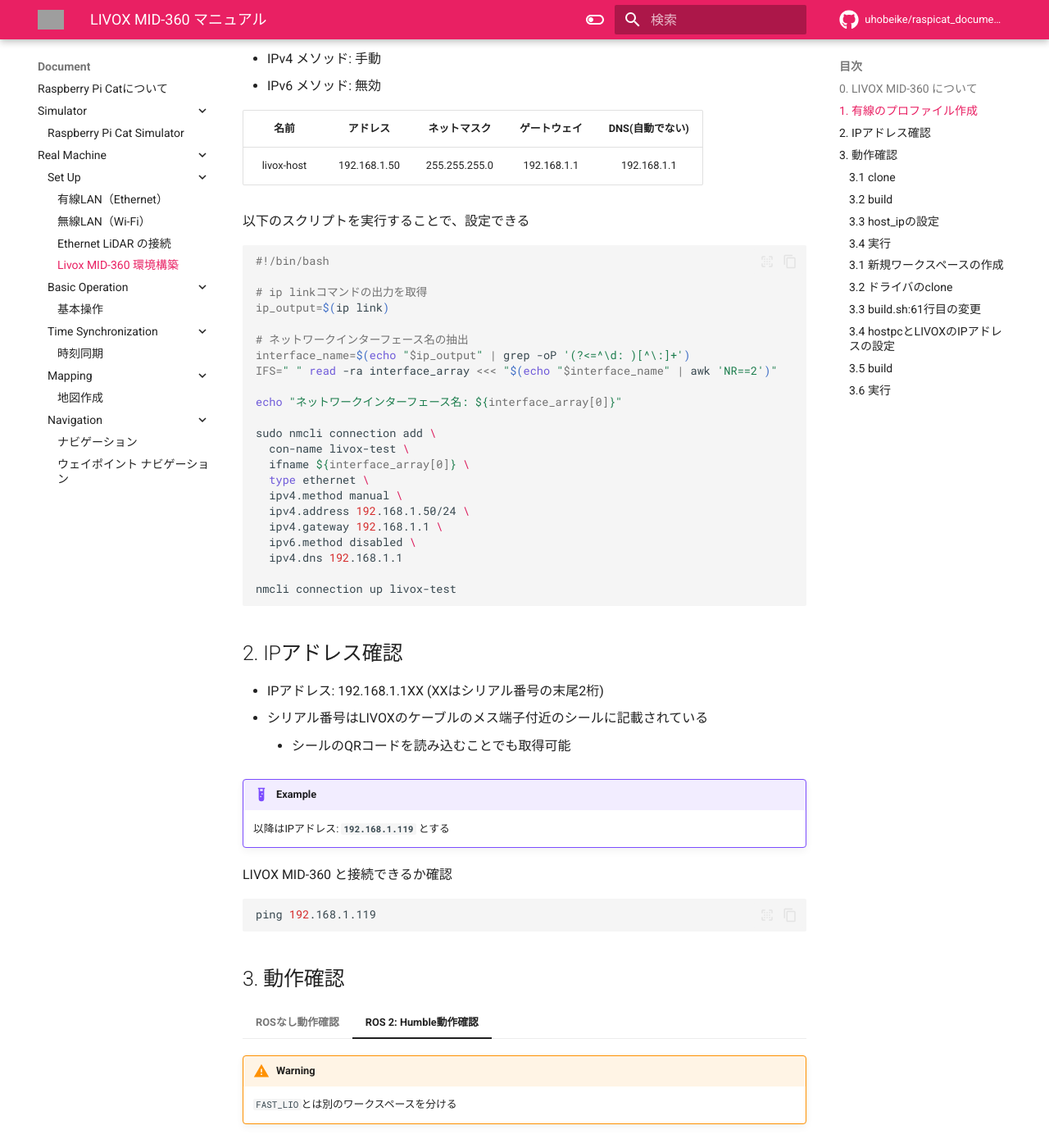
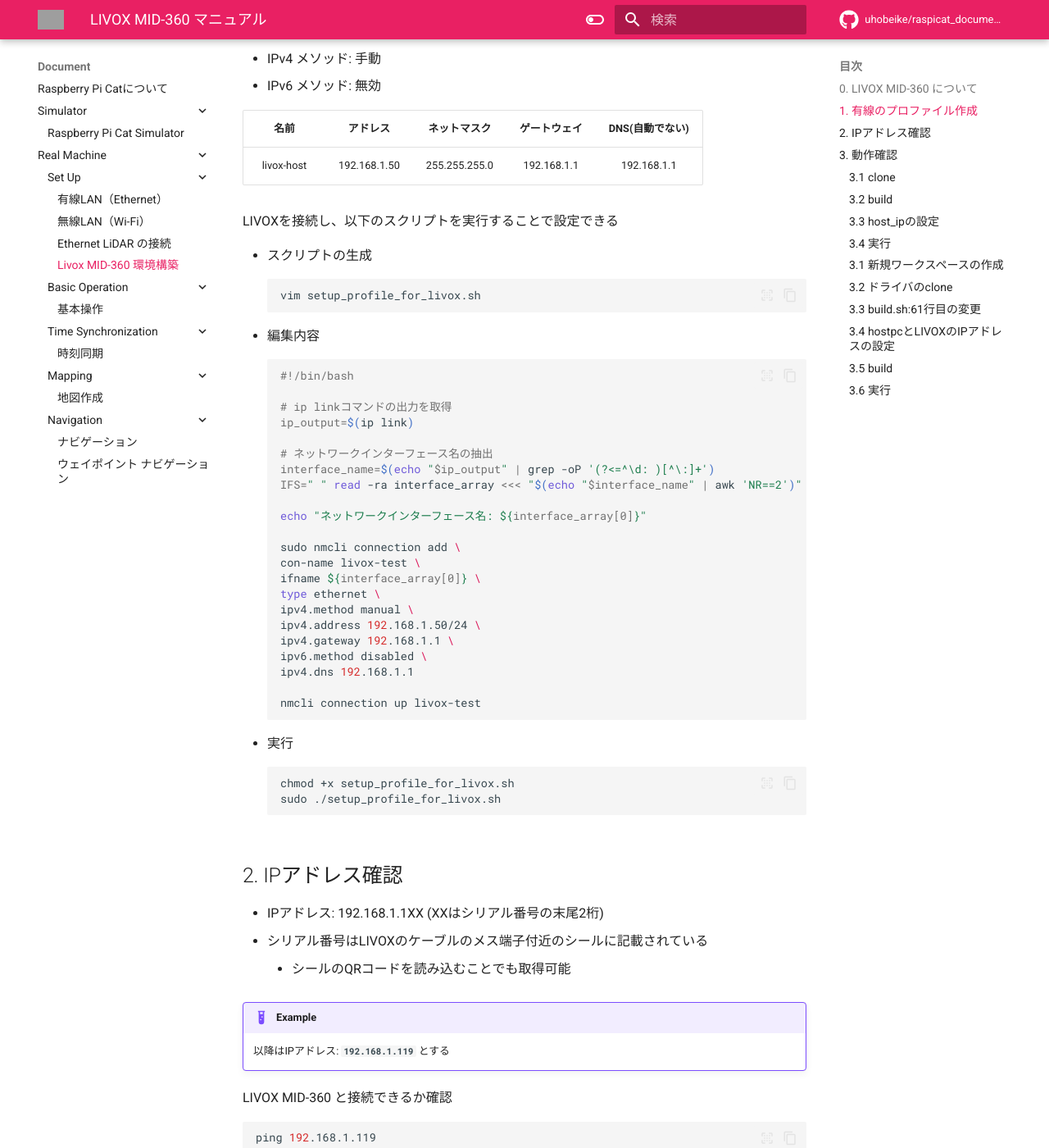
Before and after one commit to CIT-Autonomous-Robot-Lab/raspicat_documentation, an MkDocs documentation site: the page built from docs/document/real_machine/set_up/livox.md, in a window 1280 px wide and 1400 px high, scrolled down 479 px. Shown: the whole window at 82% size. Built offline with MkDocs 1.6.1 and Material for MkDocs 9.7.7, drawn with Linux system fonts in a browser that asks for light colours; comment, search, counter and statistics services are not loaded; grey boxes are pictures that could not be loaded.

Commit message:
Fix file-path for Livox-SDK2 and Add description of setup profile for livox

````diff
--- a/docs/document/real_machine/set_up/livox.md
+++ b/docs/document/real_machine/set_up/livox.md
@@ -27,31 +27,42 @@
 | :----: | :----: | :----: | :----: | :----: |
 | livox-host | 192.168.1.50 | 255.255.255.0 | 192.168.1.1 | 192.168.1.1 |
 
-以下のスクリプトを実行することで、設定できる
-```bash
-#!/bin/bash
+LIVOXを接続し、以下のスクリプトを実行することで設定できる
 
-# ip linkコマンドの出力を取得
-ip_output=$(ip link)
+- スクリプトの生成
+    ```bash
+    vim setup_profile_for_livox.sh
+    ```
+- 編集内容
+    ```bash
+    #!/bin/bash
 
-# ネットワークインターフェース名の抽出
-interface_name=$(echo "$ip_output" | grep -oP '(?<=^\d: )[^\:]+')
-IFS=" " read -ra interface_array <<< "$(echo "$interface_name" | awk 'NR==2')"
+    # ip linkコマンドの出力を取得
+    ip_output=$(ip link)
 
-echo "ネットワークインターフェース名: ${interface_array[0]}"
+    # ネットワークインターフェース名の抽出
+    interface_name=$(echo "$ip_output" | grep -oP '(?<=^\d: )[^\:]+')
+    IFS=" " read -ra interface_array <<< "$(echo "$interface_name" | awk 'NR==2')"
 
-sudo nmcli connection add \
-  con-name livox-test \
-  ifname ${interface_array[0]} \
-  type ethernet \
-  ipv4.method manual \
-  ipv4.address 192.168.1.50/24 \
-  ipv4.gateway 192.168.1.1 \
-  ipv6.method disabled \
-  ipv4.dns 192.168.1.1
+    echo "ネットワークインターフェース名: ${interface_array[0]}"
 
-nmcli connection up livox-test
-```
+    sudo nmcli connection add \
+    con-name livox-test \
+    ifname ${interface_array[0]} \
+    type ethernet \
+    ipv4.method manual \
+    ipv4.address 192.168.1.50/24 \
+    ipv4.gateway 192.168.1.1 \
+    ipv6.method disabled \
+    ipv4.dns 192.168.1.1
+
+    nmcli connection up livox-test
+    ```
+- 実行
+    ```bash
+    chmod +x setup_profile_for_livox.sh
+    sudo ./setup_profile_for_livox.sh
+    ```
 
 ## 2. IPアドレス確認
 
````
Also changed, not shown: other parts of docs/document/real_machine/set_up/livox.md (+1 -1 lines).
